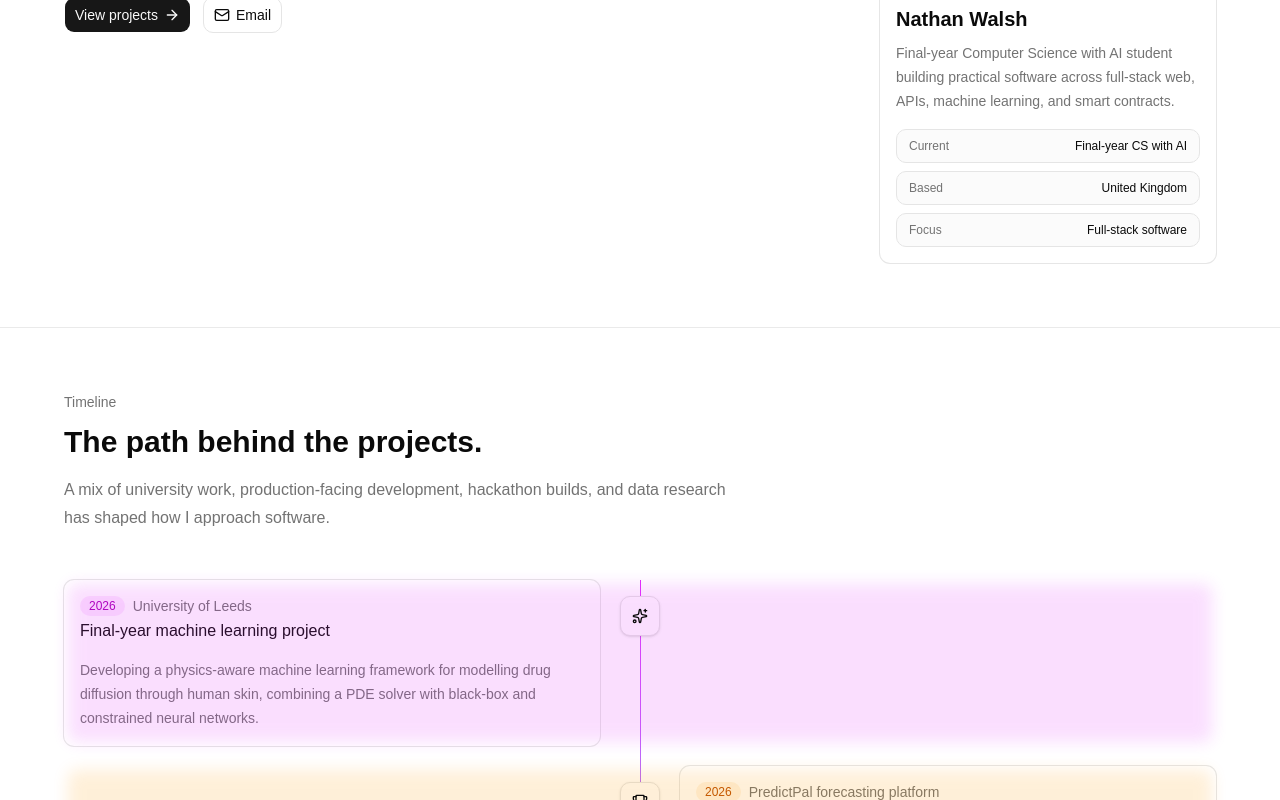
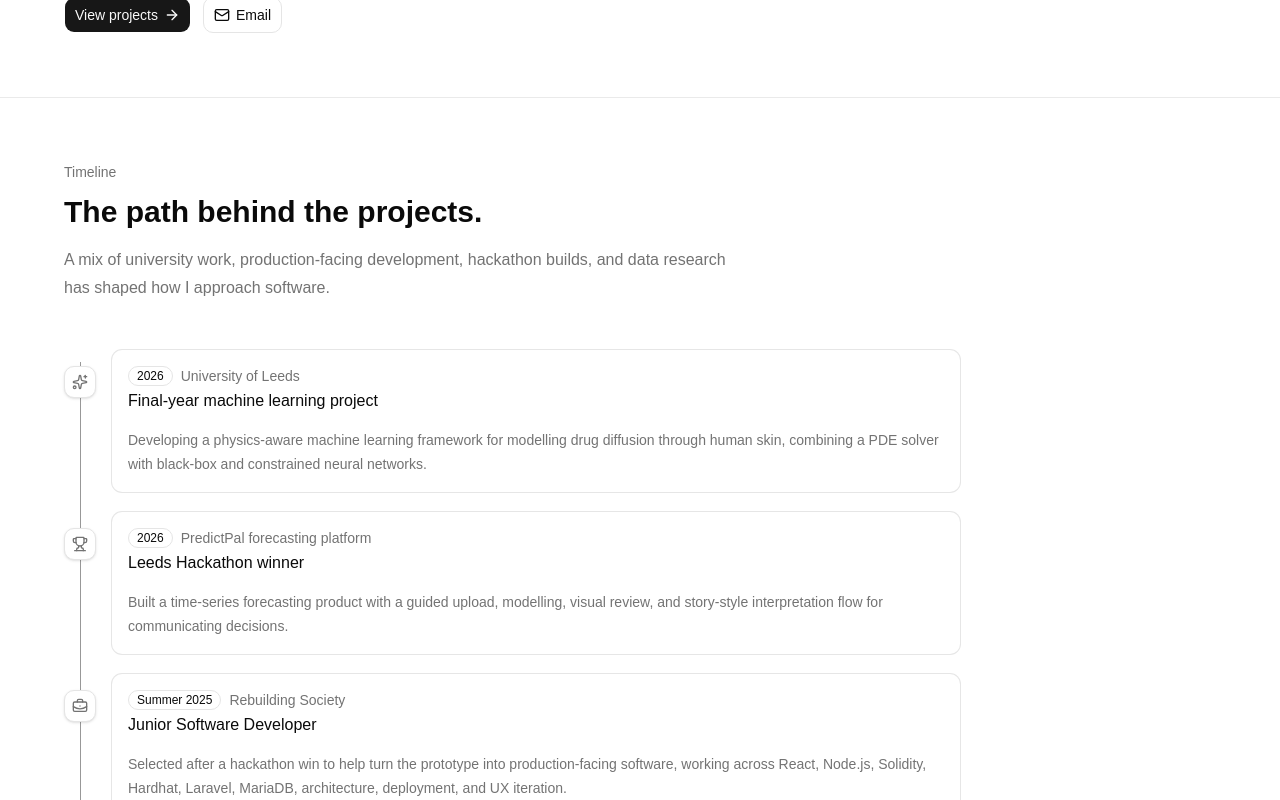
Before and after one commit to NathanWalash/portfolio, a React (Vite) app: page /about in a window 1280 px wide. Shown: the part 460-1260 px from the top of the page. Built offline with nearby package versions, Linux system fonts and the light colour scheme.

Commit message:
polish: simplify about timeline

```diff
--- a/src/pages/About.tsx
+++ b/src/pages/About.tsx
@@ -23,13 +23,6 @@ import {
   CardTitle,
 } from "@/components/ui/card"
 import { profile } from "@/data/profile"
-import { cn } from "@/lib/utils"
-
-const snapshotItems = [
-  { label: "Current", value: "Final-year CS with AI" },
-  { label: "Based", value: "United Kingdom" },
-  { label: "Focus", value: "Full-stack software" },
-]
 
 const timeline = [
   {
@@ -39,9 +32,6 @@ const timeline = [
     description:
       "Developing a physics-aware machine learning framework for modelling drug diffusion through human skin, combining a PDE solver with black-box and constrained neural networks.",
     Icon: Sparkles,
-    accent: "bg-fuchsia-500",
-    softAccent: "bg-fuchsia-500/10 text-fuchsia-700 dark:text-fuchsia-300",
-    side: "left",
   },
   {
     date: "2026",
@@ -50,9 +40,6 @@ const timeline = [
     description:
       "Built a time-series forecasting product with a guided upload, modelling, visual review, and story-style interpretation flow for communicating decisions.",
     Icon: Trophy,
-    accent: "bg-amber-500",
-    softAccent: "bg-amber-500/10 text-amber-700 dark:text-amber-300",
-    side: "right",
   },
   {
     date: "Summer 2025",
@@ -61,9 +48,6 @@ const timeline = [
     description:
       "Selected after a hackathon win to help turn the prototype into production-facing software, working across React, Node.js, Solidity, Hardhat, Laravel, MariaDB, architecture, deployment, and UX iteration.",
     Icon: BriefcaseBusiness,
-    accent: "bg-emerald-500",
-    softAccent: "bg-emerald-500/10 text-emerald-700 dark:text-emerald-300",
-    side: "left",
   },
   {
     date: "2025",
@@ -72,9 +56,6 @@ const timeline = [
     description:
       "Created a blockchain-based DAO marketplace prototype with smart contracts, later evolving the idea into a more modular DAO factory architecture.",
     Icon: Network,
-    accent: "bg-violet-500",
-    softAccent: "bg-violet-500/10 text-violet-700 dark:text-violet-300",
-    side: "right",
   },
   {
     date: "Summer 2024",
@@ -83,9 +64,6 @@ const timeline = [
     description:
       "Researched, queried, and validated sports sponsorship datasets for market intelligence and client-facing analysis, using SQL and structured data workflows.",
     Icon: Database,
-    accent: "bg-sky-500",
-    softAccent: "bg-sky-500/10 text-sky-700 dark:text-sky-300",
-    side: "left",
   },
   {
     date: "2023 - 2026",
@@ -94,9 +72,6 @@ const timeline = [
     description:
       "Studying software engineering, algorithms and data structures, AI and machine learning, databases, operating systems, networks, secure computing, robotics, and graphics.",
     Icon: GraduationCap,
-    accent: "bg-cyan-500",
-    softAccent: "bg-cyan-500/10 text-cyan-700 dark:text-cyan-300",
-    side: "right",
   },
   {
     date: "Oct 2022 - Apr 2023",
@@ -105,9 +80,6 @@ const timeline = [
     description:
       "Researched and maintained video game metadata for strategic analytics and industry reporting, while building Python automation tools for collection, cleansing, and validation workflows before starting university.",
     Icon: Database,
-    accent: "bg-rose-500",
-    softAccent: "bg-rose-500/10 text-rose-700 dark:text-rose-300",
-    side: "left",
   },
 ] as const
 
@@ -115,7 +87,7 @@ export function About() {
   return (
     <main className="min-h-[calc(100svh-4rem)]">
       <section className="px-4 py-12 sm:px-8 sm:py-16">
-        <div className="mx-auto grid w-full max-w-6xl gap-8 lg:grid-cols-[minmax(0,1fr)_21rem] lg:items-start">
+        <div className="mx-auto w-full max-w-6xl">
           <Reveal>
             <p className="text-sm font-medium text-muted-foreground">About</p>
             <h1 className="mt-3 max-w-3xl text-3xl font-semibold tracking-normal sm:text-5xl">
@@ -150,48 +122,6 @@ export function About() {
               </Button>
             </div>
           </Reveal>
-
-          <motion.aside
-            initial={{ opacity: 0, y: 16 }}
-            animate={{ opacity: 1, y: 0 }}
-            transition={{ duration: 0.42, ease: "easeOut", delay: 0.08 }}
-            aria-label="Profile snapshot"
-          >
-            <Card className="rounded-lg">
-              <CardContent className="pt-0">
-                <div className="overflow-hidden rounded-lg border border-border bg-muted/50">
-                  <img
-                    src={profile.profileImage.src}
-                    alt={profile.profileImage.alt}
-                    className="aspect-square size-full object-cover object-center"
-                  />
-                </div>
-                <div className="mt-4">
-                  <h2 className="text-xl font-semibold tracking-normal">
-                    {profile.name}
-                  </h2>
-                  <p className="mt-2 text-sm leading-6 text-muted-foreground">
-                    {profile.summary}
-                  </p>
-                </div>
-                <div className="mt-4 grid gap-2">
-                  {snapshotItems.map((item) => (
-                    <div
-                      key={item.label}
-                      className="flex items-center justify-between gap-3 rounded-lg border border-border bg-muted/40 px-3 py-2"
-                    >
-                      <span className="text-xs text-muted-foreground">
-                        {item.label}
-                      </span>
-                      <span className="text-right text-xs font-medium">
-                        {item.value}
-                      </span>
-                    </div>
-                  ))}
-                </div>
-              </CardContent>
-            </Card>
-          </motion.aside>
         </div>
       </section>
 
@@ -211,15 +141,19 @@ export function About() {
             </p>
           </Reveal>
 
-          <div className="relative mt-10 sm:mt-12">
-            <motion.div
+          <div className="relative mt-10 max-w-4xl sm:mt-12">
+            <div
               aria-hidden="true"
-              initial={{ scaleY: 0 }}
-              whileInView={{ scaleY: 1 }}
-              viewport={{ once: true, amount: 0.2 }}
-              transition={{ duration: 0.8, ease: [0.16, 1, 0.3, 1] }}
-              className="absolute bottom-0 left-4 top-0 w-px origin-top bg-gradient-to-b from-fuchsia-500 via-sky-500 to-rose-500 md:left-1/2"
-            />
+              className="absolute bottom-3 left-4 top-3 w-px bg-border"
+            >
+              <motion.span
+                initial={{ scaleY: 0 }}
+                whileInView={{ scaleY: 1 }}
+                viewport={{ once: true, amount: 0.25 }}
+                transition={{ duration: 0.9, ease: [0.16, 1, 0.3, 1] }}
+                className="absolute inset-x-0 top-0 h-full origin-top bg-foreground/35"
+              />
+            </div>
 
             <motion.ol
               variants={staggerContainer}
@@ -273,25 +207,27 @@ export function About() {
 
 function TimelineItem({ item }: { item: (typeof timeline)[number] }) {
   const Icon = item.Icon
-  const isLeft = item.side === "left"
 
   return (
     <motion.li
       variants={staggerItem}
-      className="relative list-none md:grid md:grid-cols-[minmax(0,1fr)_2.5rem_minmax(0,1fr)] md:gap-5"
+      className="relative list-none pl-12"
     >
-      <div
-        className={cn(
-          "ml-12 md:ml-0",
-          isLeft ? "md:col-start-1" : "md:col-start-3",
-        )}
+      <motion.div
+        initial={{ scale: 0.82 }}
+        whileInView={{ scale: [0.82, 1.04, 1] }}
+        viewport={{ once: true }}
+        transition={{ duration: 0.48, ease: "easeOut" }}
+        className="absolute left-0 top-4 z-10 grid size-8 place-items-center rounded-lg border border-border bg-background text-muted-foreground shadow-sm"
       >
+        <Icon className="size-4" aria-hidden="true" />
+      </motion.div>
+
+      <motion.div whileHover={{ y: -3 }} transition={{ duration: 0.2 }}>
         <Card className="rounded-lg transition-shadow duration-200 hover:shadow-lg hover:shadow-foreground/5">
           <CardHeader>
             <div className="flex flex-wrap items-center gap-2">
-              <Badge className={item.softAccent} variant="secondary">
-                {item.date}
-              </Badge>
+              <Badge variant="outline">{item.date}</Badge>
               <CardDescription>{item.meta}</CardDescription>
             </div>
             <CardTitle aria-level={3} role="heading">
@@ -302,22 +238,6 @@ function TimelineItem({ item }: { item: (typeof timeline)[number] }) {
             {item.description}
           </CardContent>
         </Card>
-      </div>
-
-      <motion.div
-        initial={{ scale: 0.82 }}
-        whileInView={{ scale: [0.82, 1.08, 1] }}
-        viewport={{ once: true }}
-        transition={{ duration: 0.48, ease: "easeOut" }}
-        className="absolute left-0 top-4 z-10 grid size-8 place-items-center rounded-lg border border-border bg-background shadow-sm md:static md:col-start-2 md:row-start-1 md:mt-4 md:size-10"
-      >
-        <span
-          className={cn(
-            "absolute inset-1 rounded-md opacity-15 blur-sm",
-            item.accent,
-          )}
-        />
-        <Icon className="relative size-4 text-foreground" aria-hidden="true" />
       </motion.div>
     </motion.li>
   )
```
